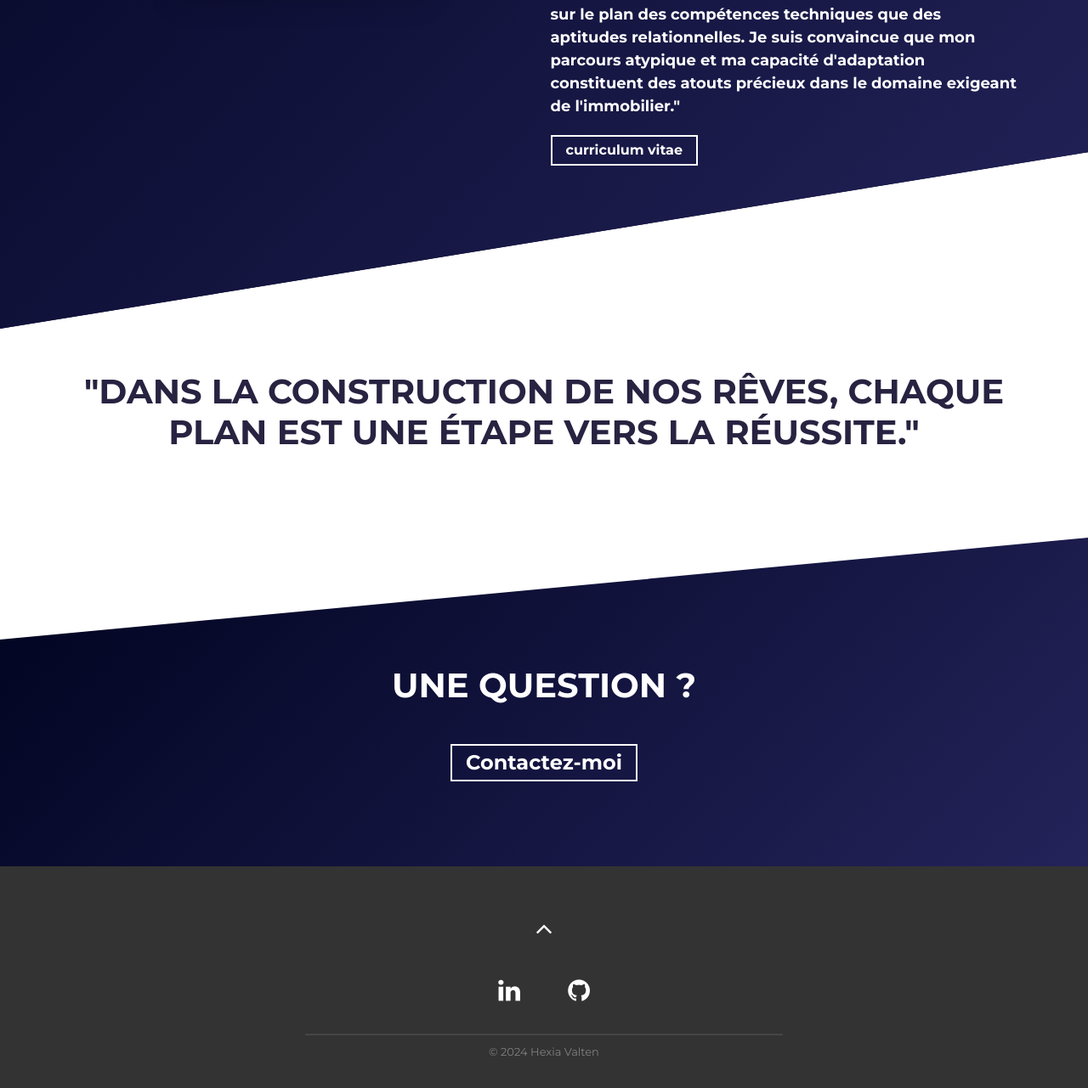
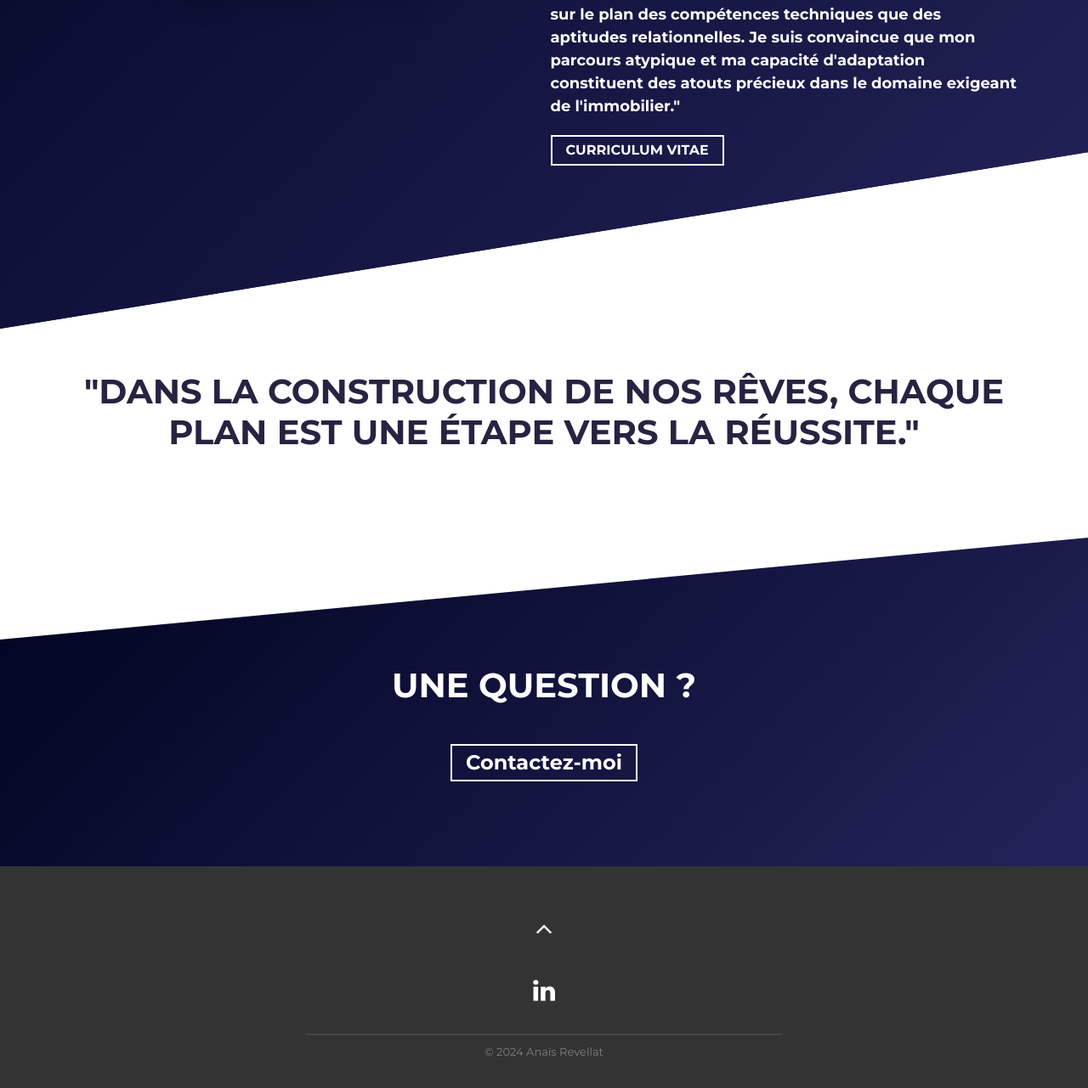
Before and after one commit to AnaisRevellat/real-estate-agent, a website built with Parcel: page src/index.html in a window 1280 px wide. Shown: the part 1452-2733 px from the top of the page at 85% size. Built offline with nearby package versions, Linux system fonts and the light colour scheme.

Commit message:
adding uppercase

```diff
--- a/src/index.html
+++ b/src/index.html
@@ -95,7 +95,7 @@
                 <a
                   rel="noreferrer"
                   target="_blank"
-                  class="cta-btn cta-btn--resume"
+                  class="cta-btn cta-btn--resume cv"
                   href="assets/anais_revellat.pdf"
                 >
                   curriculum vitae
@@ -149,13 +149,6 @@
           >
             <i class="fa fa-linkedin fa-inverse"></i>
           </a>
-          <a
-            rel="noreferrer"
-            href="https://github.com/AnaisRevellat"
-            target="_blank"
-          >
-            <i class="fa fa-github fa-inverse"></i>
-          </a>
         </div>
 
         <hr />
@@ -165,7 +158,7 @@
             rel="noreferrer"
             href="https://github.com/AnaisRevellat"
             target="_blank"
-            >Hexia Valten</a
+            >Anaïs Revellat</a
           >
         </p>
       </div>
--- a/src/sass/components/_buttons.scss
+++ b/src/sass/components/_buttons.scss
@@ -19,6 +19,10 @@
     z-index: -1;
     transition: all cubic-bezier(0.19, 1, 0.22, 1) 0.3s;
   }
+}
+
+.cv{
+  text-transform: uppercase;
 }
 
 /* Hero Style */
```
